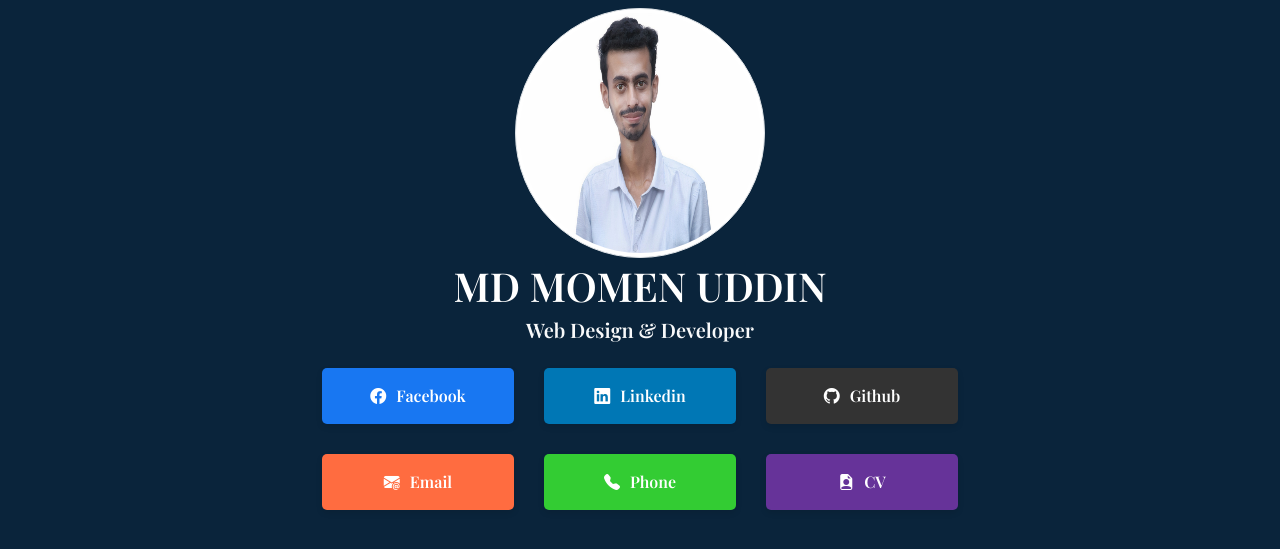
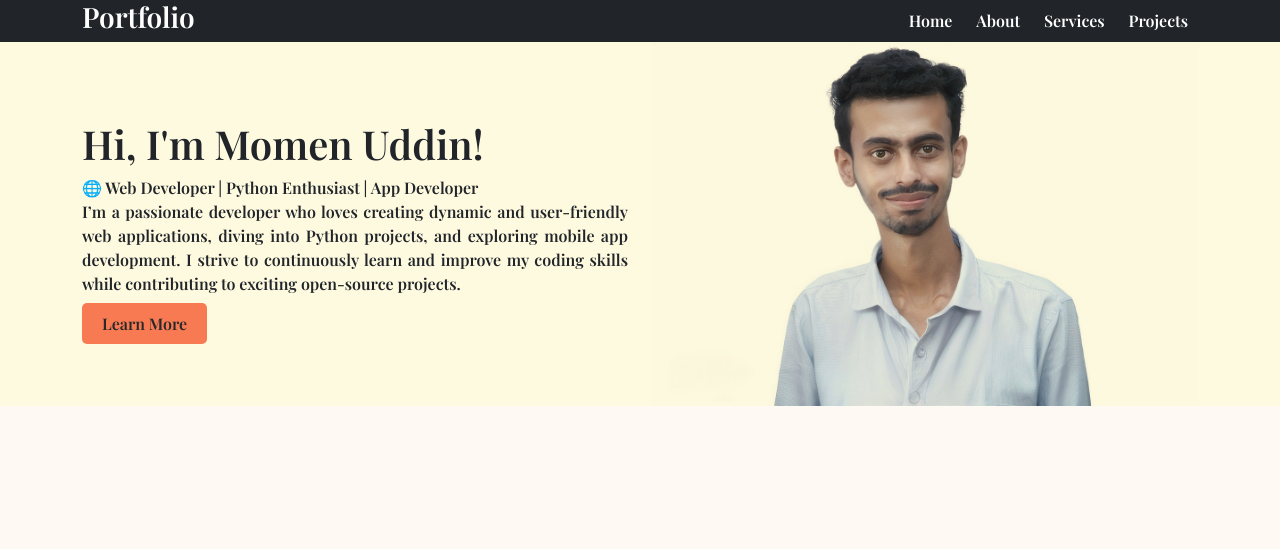
Before and after one commit to momen-uddin/momen-uddin-portfolio, a Flask app: page / in a window 1280 px wide. Shown: the top 549 px of the page. Run offline with Flask 3, Linux system fonts and the light colour scheme; some libraries are stand-ins or nearby versions; some web fonts are replaced.

Commit message:
Refactor CSS styles and update HTML structure
- Refactored CSS styles in style.css to use new color scheme
- Updated HTML structure in index.html and backup.html for better organization and readability

```diff
--- a/static/css/style.css
+++ b/static/css/style.css
@@ -28,8 +28,22 @@ a {
 }
 
 a:hover {
-  color: #37b3ed;
+  color: #F87A53;
   text-decoration: none;
+}
+
+.contact a{
+  color: #272829;
+  background-color: #F87A53;
+  padding: 10px 20px;
+  border-radius: 5px;
+  transform: translateY(-5px);
+  transition: background-color 0.3s, transform 0.2s;
+}
+
+.contact a:hover{
+  background-color: #272829;
+  color: #F87A53;
 }
 
 h1,
@@ -39,6 +53,15 @@ h4,
 h5,
 h6 {
   font-family: 'Playfair Display', serif;
+}
+
+.nav-link a{
+  font-family: 'Playfair Display', serif;
+  padding: 5px 10px;
+}
+
+.img-fluid{
+  mix-blend-mode: multiply;
 }
 
 /* Style for the social media buttons */
--- a/templates/index.html
+++ b/templates/index.html
@@ -1,75 +1,92 @@
 <!DOCTYPE html>
 <html lang="en">
-
   <head>
-  <meta charset="utf-8">
-  <meta name="viewport" content="width=device-width, initial-scale=1">
+    <meta charset="utf-8" />
+    <meta name="viewport" content="width=device-width, initial-scale=1" />
 
     <title>MOMEN</title>
-  <meta content="" name="description">
-  <meta content="" name="keywords">
-
-
+    <meta content="" name="description" />
+    <meta content="" name="keywords" />
 
     <!-- Google Fonts -->
     <link
       href="https://fonts.googleapis.com/css?family=Open+Sans:300,300i,400,400i,600,600i,700,700i|Raleway:300,300i,400,400i,500,500i,600,600i,700,700i|Poppins:300,300i,400,400i,500,500i,600,600i,700,700i"
-    rel="stylesheet">
+      rel="stylesheet"
+    />
 
     <!-- Vendor CSS Files -->
-  <link href="../static/vendor/aos/aos.css" rel="stylesheet">
-  <link href="../static/vendor/bootstrap/css/bootstrap.min.css" rel="stylesheet">
-  <link href="../static/vendor/bootstrap-icons/bootstrap-icons.css" rel="stylesheet">
-
+    <link href="../static/vendor/aos/aos.css" rel="stylesheet" />
+    <link
+      href="../static/vendor/bootstrap/css/bootstrap.min.css"
+      rel="stylesheet"
+    />
+    <link
+      href="../static/vendor/bootstrap-icons/bootstrap-icons.css"
+      rel="stylesheet"
+    />
 
     <!-- Template Main CSS File -->
-  <link href="../static/css/style.css" rel="stylesheet">
-
-
-
+    <link href="../static/css/style.css" rel="stylesheet" />
   </head>
 
-<body style="background: #0a243b;">
+  <body style="background: #fef9f2">
+    <!-- nav bar -->
+    <nav class="bg-dark shadow">
+      <div class="container d-flex justify-content-between align-items-center">
+        <div class="title text-white">
+          <h3>Portfolio</h3>
+        </div>
 
+        <div class="nav-link">
+          <a href="#home">Home</a>
+          <a href="#">About</a>
+          <a href="#">Services</a>
+          <a href="#">Projects</a>
+        </div>
+      </div>
+    </nav>
 
-  <!-- ======= Hero Section ======= -->
-  <section class="d-flex flex-column justify-content-center align-items-center">
-    <div class="profile">
-      <img src="../static/img/profile-img.jpg" alt="Md-Momen-Uddin"
-        class="mt-2 mx-auto d-block img-fluid img-thumbnail rounded-circle">
-      <h1 class="text-center mt-1"><a href="https://www.linkedin.com/in/momen-uddin/" target="_blank">MD MOMEN UDDIN</a></h1>
-        <h5 class="text-center text-light mt-1">Web Design & Developer</h5>
+    <!-- home sections -->
 
+    <div class="home" id="home" style="background-color: #fefae0">
+      <div class="container">
+        <div class="row">
+          <div
+            class="col-md-6 mt-2 d-flex align-items-center"
+          >
+            <div class="home-content">
+              <h1 class="text-dark">Hi, I'm Momen Uddin!</h1>
+              <p class="text-dark text" style="text-align:justify;">
+                <span
+                  >🌐 Web Developer | Python Enthusiast | App Developer </span
+                ><br />
+                I’m a passionate developer who loves creating dynamic and
+                user-friendly web applications, diving into Python projects, and
+                exploring mobile app development. I strive to continuously learn
+                and improve my coding skills while contributing to exciting
+                open-source projects.
+              </p>
 
-        <div class="social-links mt-3 text-center">
-          <div class="social-links-container">
-          <a href="https://www.fb.com/momen.stareye" class="btn btn-facebook" target="_blank"><i
-              class="bi bi-facebook"></i>Facebook</a>
+              <div class="contact">
+                <a href="#"
+                  >Learn More</a
+                >
+              </div>
 
-          <a href="https://www.linkedin.com/in/momen-uddin/" class="btn btn-linkedin" target="_blank"><i
-              class="bi bi-linkedin"></i>Linkedin</a>
-
-          <a href="https://github.com/momen-uddin" class="btn btn-github" target="_blank"><i
-              class="bi bi-github"></i>Github</a>
-          <!--  <a href="#" class="linkedin"><i class="bx bxl-linkedin"></i></a>    -->
-
-          <a href="mailto:momenuddin@outlook.com" class="btn btn-email" target="_blank"><i
-              class="bi bi-envelope-at-fill"></i>Email</a>
-          <a href="tel:+8801841987704" class="btn btn-phone" target="_blank"><i class="bi bi-telephone-fill"></i>Phone</a>
-          <a href="../static/cv/MD-Momen-Uddin.pdf" target="_blank" class="btn btn-cv"><i
-              class="bi bi-file-earmark-person-fill"></i>CV</a>
+            </div>
+          </div>
+          <div class="col-md-6">
+            <div class="home-img">
+              <img
+                src="../static/img/profile-img.jpg"
+                alt="home-img"
+                class="img-fluid"
+              />
             </div>
           </div>
         </div>
-
-  </section><!-- End Hero -->
-
-
-
-
-
-
-
+      </div>
+    </div>
 
     <!-- Vendor JS Files -->
     <script src="https://code.jquery.com/jquery-3.6.0.min.js"></script>
@@ -88,7 +105,5 @@
     </script>
   </body>
 
-
   <!-- Created by MD. Momen Uddin -->
-
 </html>
```
Also changed, not shown: templates/backup.html (added, +153 -0 lines). Lines whose indentation alone changed are shown as unchanged.
